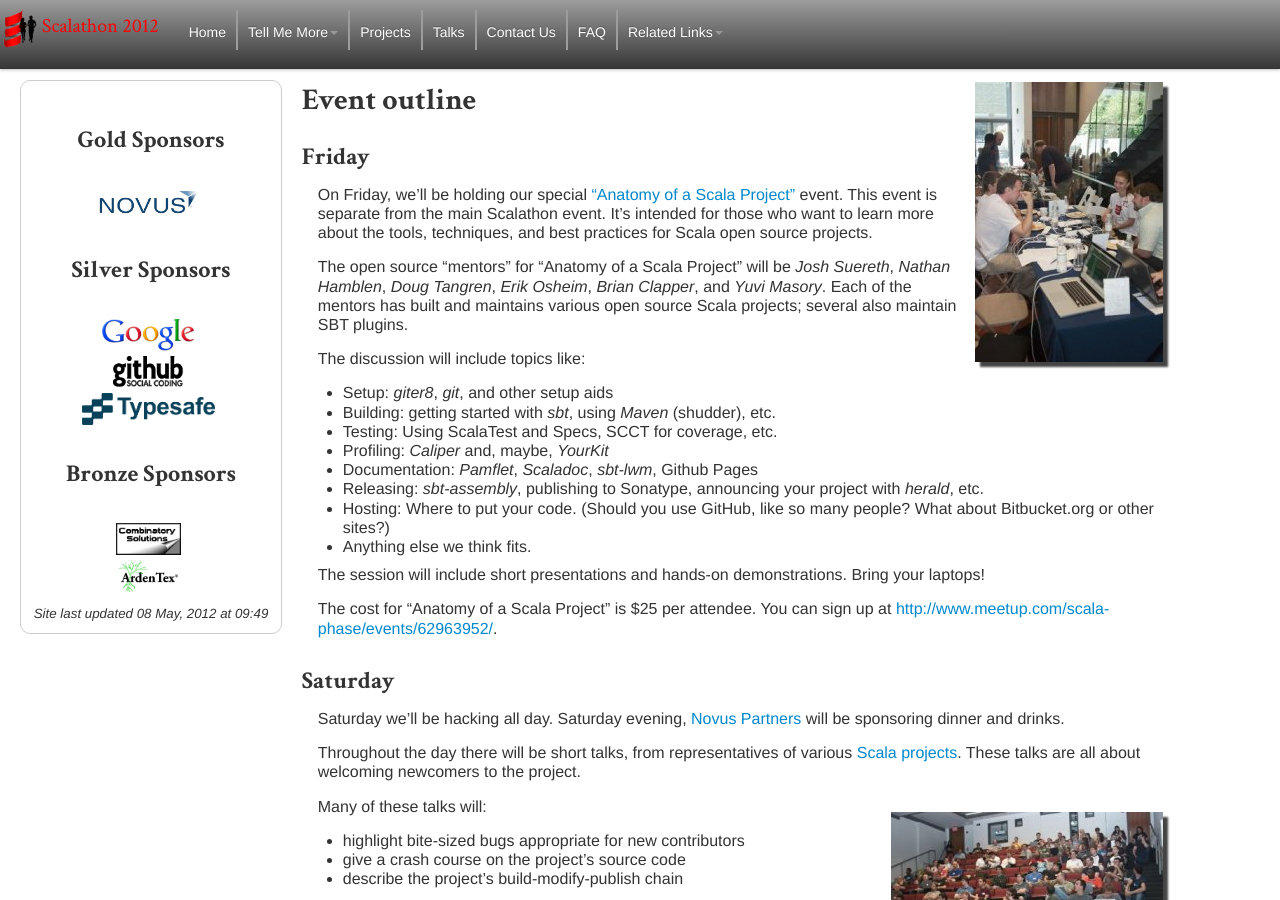
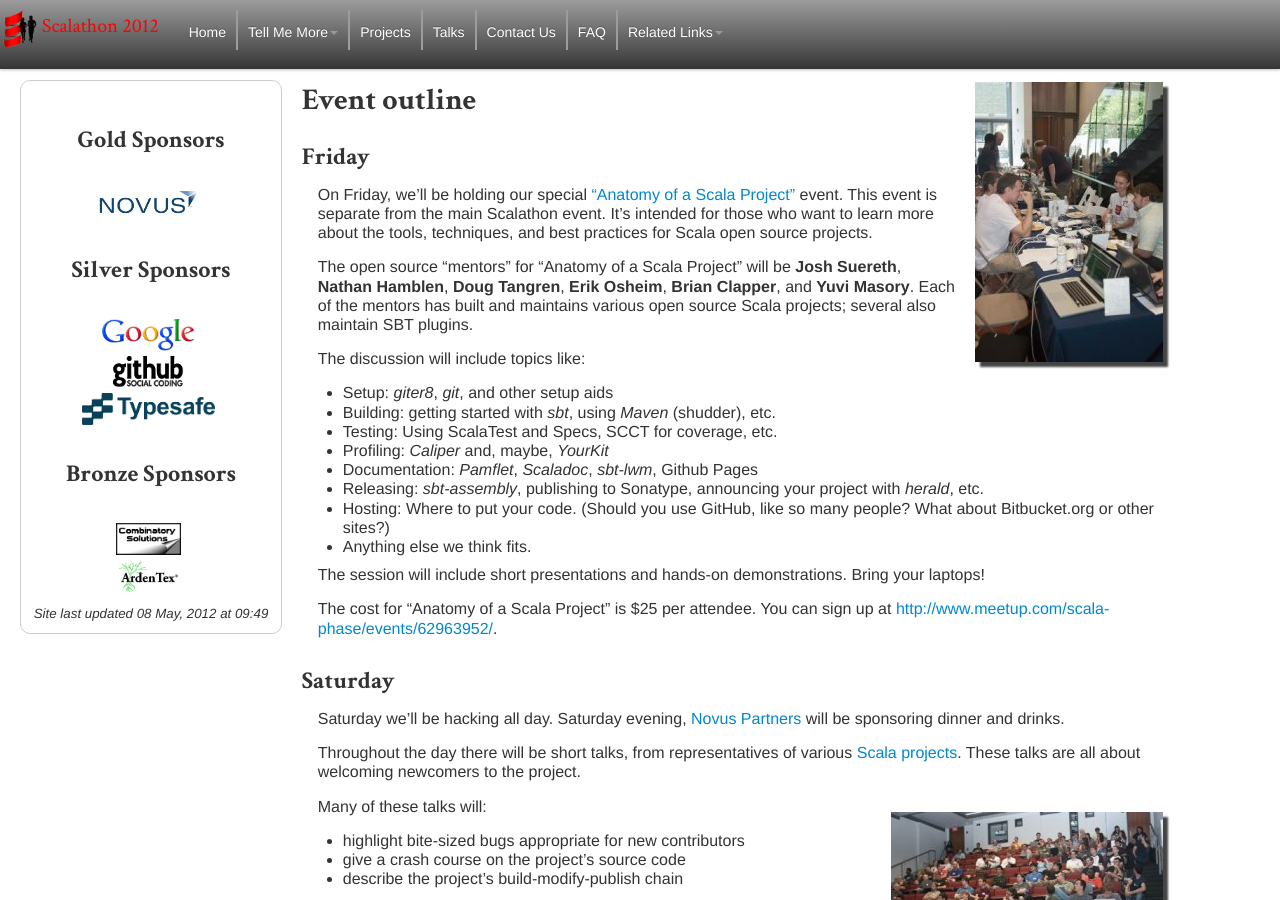
Before and after one commit to scala-phase/scalathon, a Jekyll site: the page built from 2012/outline.md, in a window 1280 px wide and 900 px high, scrolled down 399 px. Built offline with Jekyll 4.4.1, drawn with Linux system fonts in a browser that asks for light colours; nearby versions of some CDN libraries.

Commit message:
bold for real, this time

```diff
--- a/2012/outline.md
+++ b/2012/outline.md
@@ -34,8 +34,8 @@
 Scala open source projects.
 
 The open source "mentors" for "Anatomy of a Scala Project" will be
-*Josh Suereth*, *Nathan Hamblen*, *Doug Tangren*, *Erik Osheim*,
-*Brian Clapper*, and *Yuvi Masory*.
+**Josh Suereth**, **Nathan Hamblen**, **Doug Tangren**, **Erik Osheim**,
+**Brian Clapper**, and **Yuvi Masory**.
 Each of the mentors has built and maintains various open source Scala
 projects; several also maintain SBT plugins.
 
```
